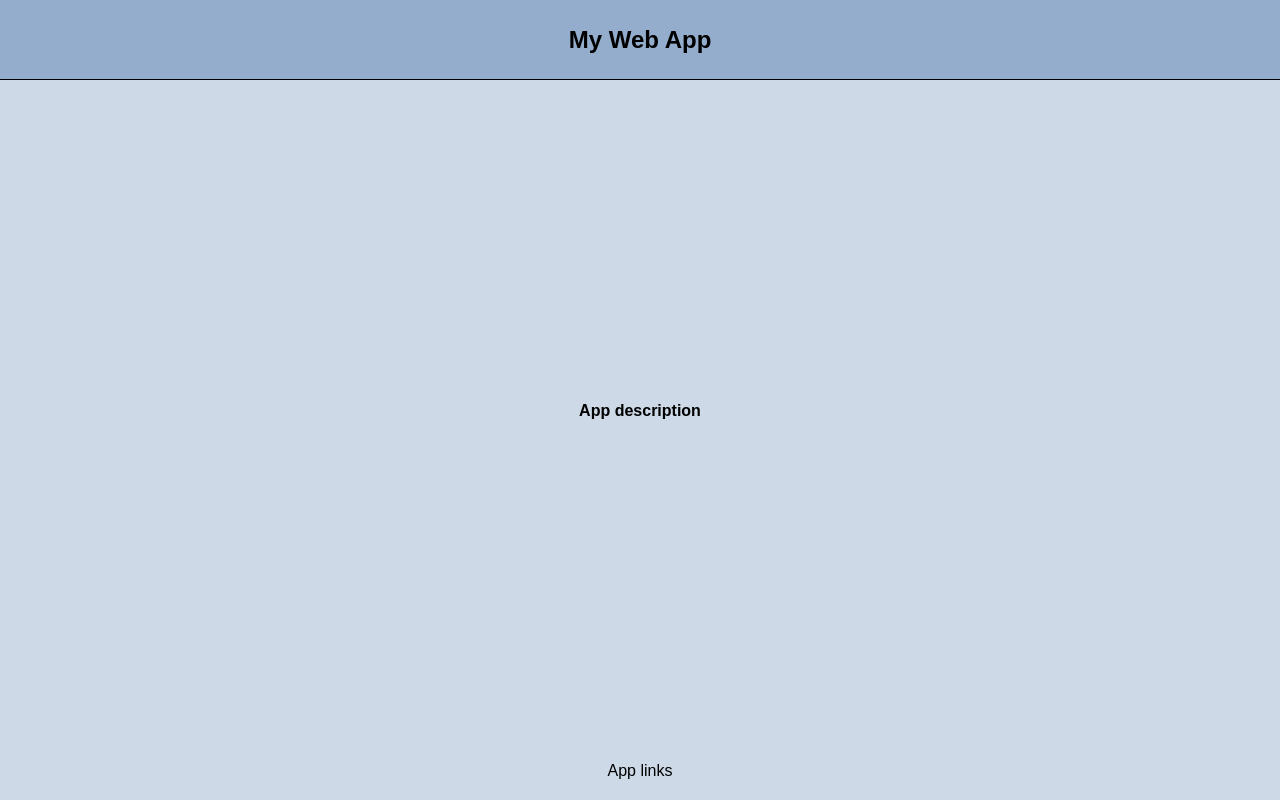
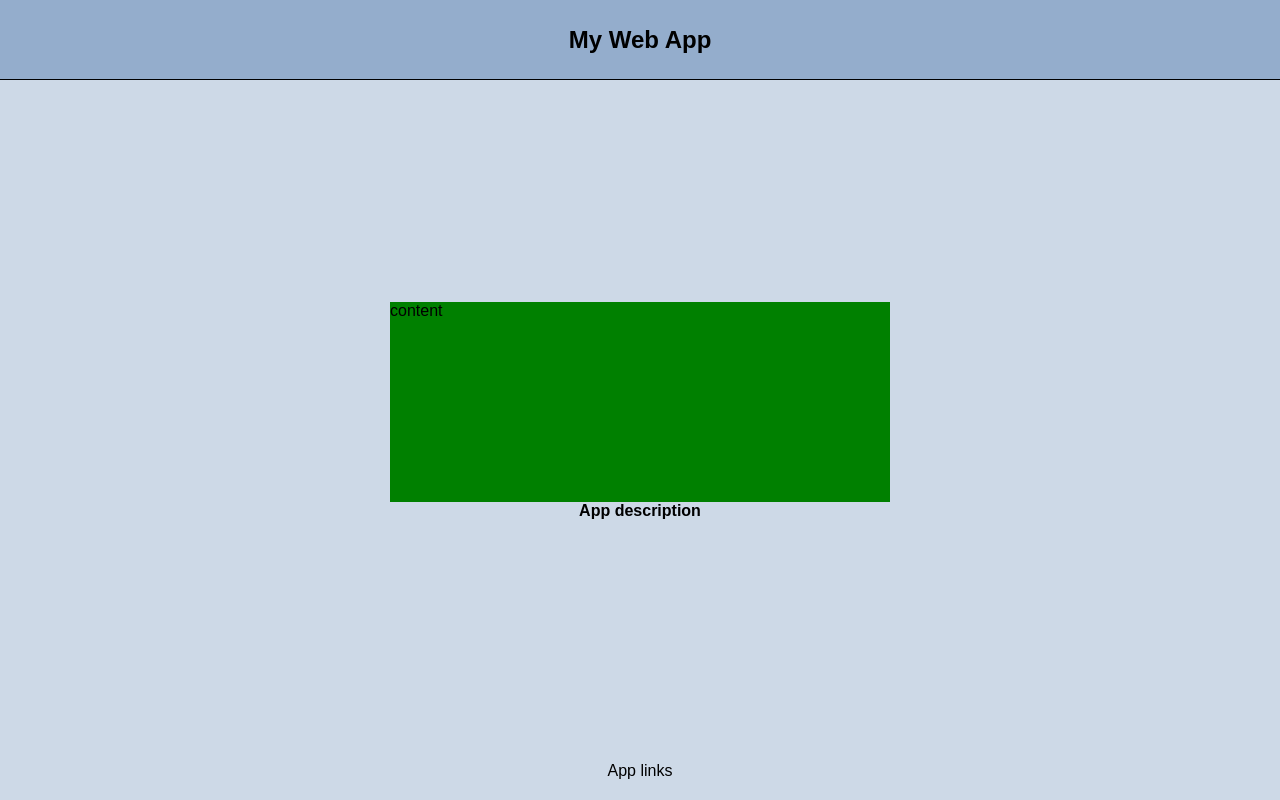
Before and after one commit to omordkovich/cohort-48-git-homework-1, a plain HTML site: page index.html in a window 1280 px wide. Drawn offline with Linux system fonts and the light colour scheme.

Commit message:
added app card

```diff
--- a/index.html
+++ b/index.html
@@ -13,6 +13,7 @@
         <h2>My Web App</h2>
       </header>
       <main id="app-main">
+        <div class="card">content</div>
         <h4>App description</h4>
       </main>
       <footer id="app-footer"><p>App links</p></footer>
--- a/styles.css
+++ b/styles.css
@@ -18,6 +18,15 @@ h6,
 p,
 li {
   margin: 0;
+}
+
+.card {
+  display: flex;
+  width: 500px;
+  gap: 4px;
+  min-height: 200px;
+  max-height: 500px;
+  background-color: green;
 }
 
 #root {
```
